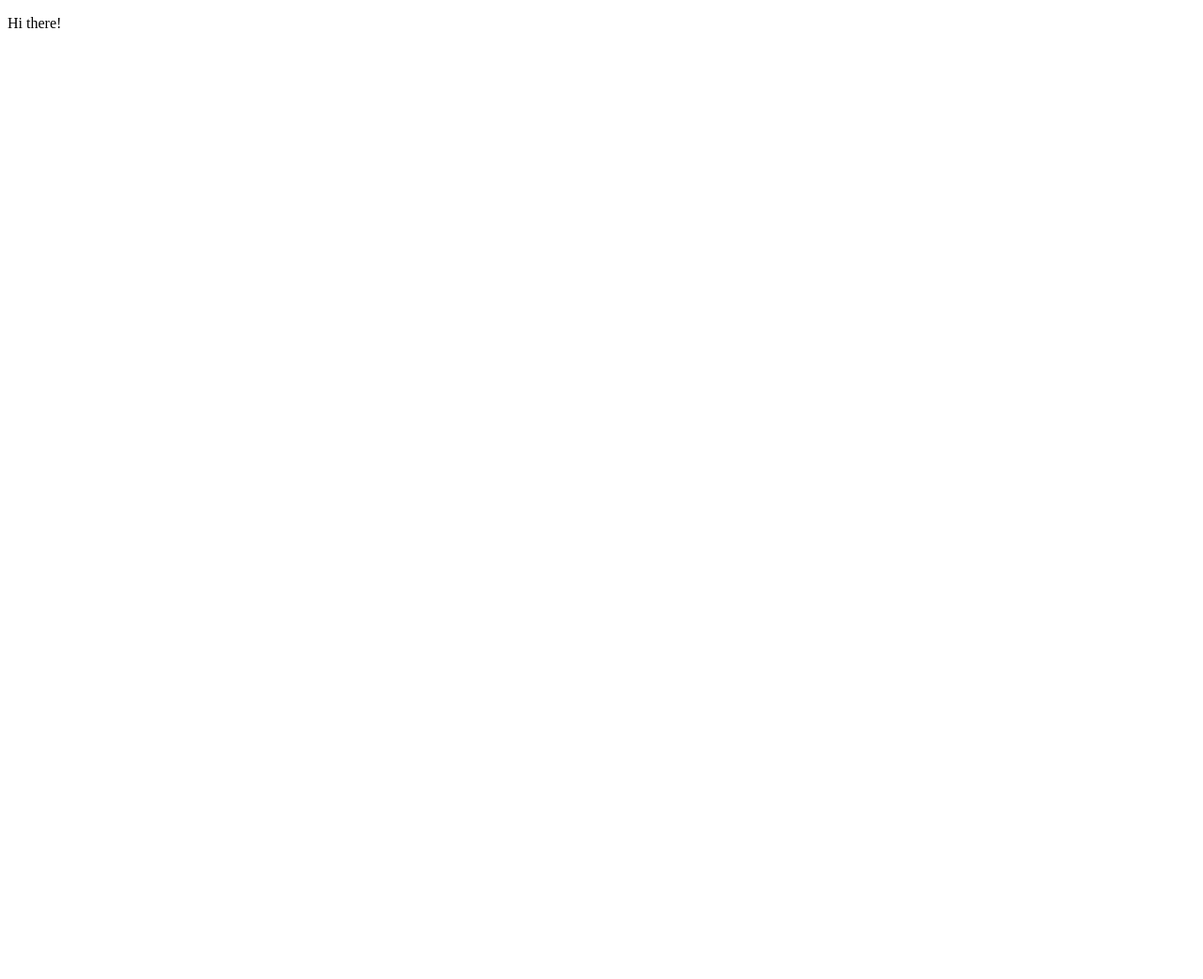
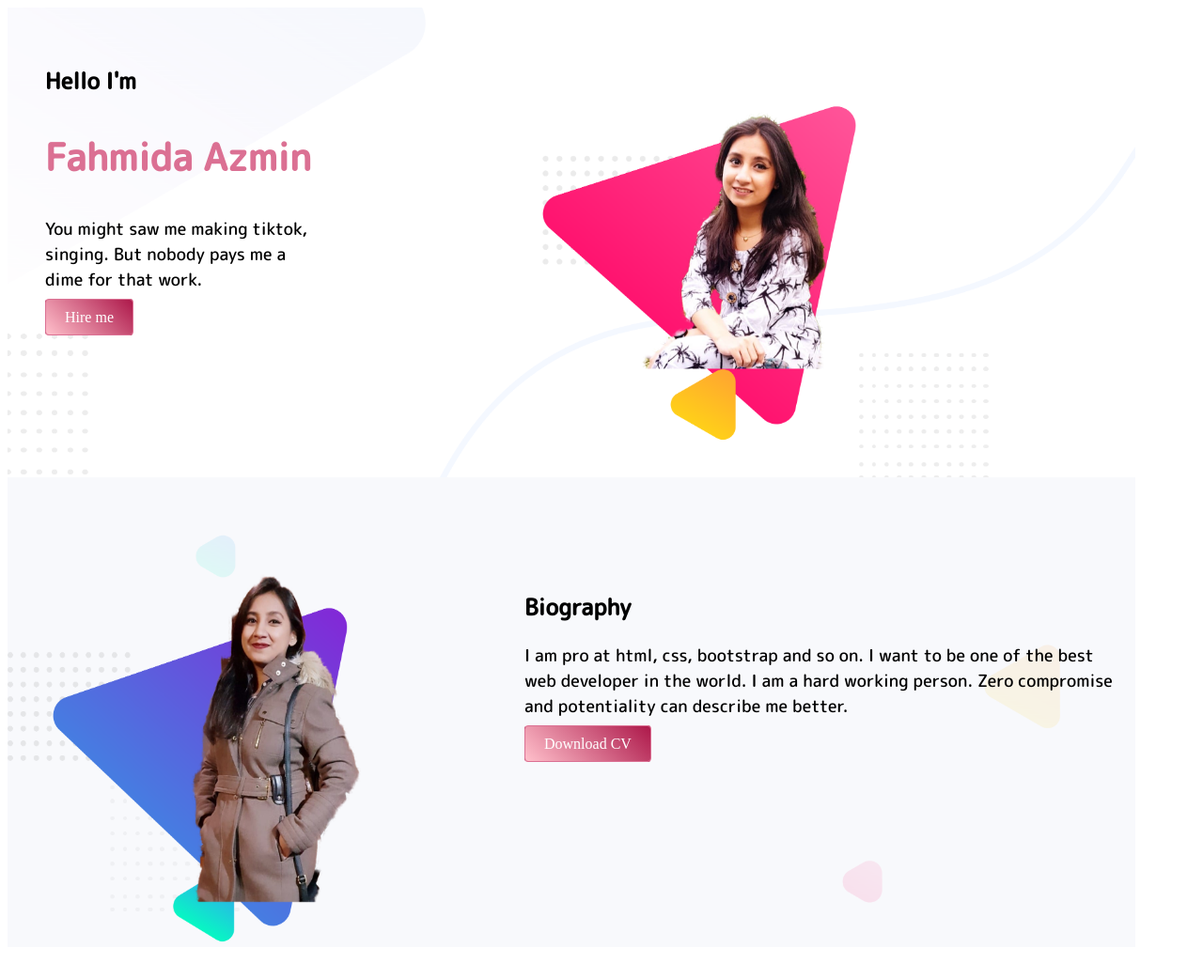
Before and after one commit to FahmidaAz/Personal-website, a plain HTML site: page index.html in a window 1280 px wide. Shown: the whole page at 94% size. Before the commit the page ends 800 px from the top, so only its background shows below. Drawn offline with Linux system fonts and the light colour scheme; a web font is replaced by a local one.

Commit message:
adding first and second part

```diff
--- a/index.html
+++ b/index.html
@@ -1,11 +1,33 @@
 <!DOCTYPE html>
 <html lang="en">
 <head>
-    <meta charset="UTF-8">
-    <meta name="viewport" content="width=device-width, initial-scale=1.0">
-    <title>Document</title>
+
+    <title>Azmin's Website</title>
+    <link href="https://fonts.googleapis.com/css2?family=EB+Garamond:ital,wght@0,500;0,600;1,500&family=Galada&family=M+PLUS+Rounded+1c:wght@500&display=swap" rel="stylesheet">
+    <link rel="stylesheet" type="text/css" href="style.css">
 </head>
 <body>
-    <p>Hi there!</p>
+    <section id="upper-section">
+        <div id="upper-part">
+            <h1>Hello I'm</h1>
+            <h1 class="name">Fahmida Azmin</h1>
+            <p class="intro-line">You might saw me making tiktok, singing. But nobody pays me a dime for that work.</p>
+            <a class="Button" href="">Hire me</a>
+        </div>
+            <div id="upper-part">
+                <img class="pro-Pic" src="images/personalProPic.png">
+
+            </div>
+    </section>
+    <section id="lower-section">
+        <div  id="lower-part">
+         <img class="pro-Pic-2" src="images/propic2.png">
+        </div>
+        <div class="lower-innerline" id="lower-part">
+            <h1>Biography</h1>
+            <p class="intro-line">I am pro at html, css, bootstrap and so on. I want to be one of the best web developer in the world. I am a hard working person. Zero compromise and potentiality can describe me better.</p>
+            <a  class="Button"href="">Download CV</a>
+        </div>
+    </section>
 </body>
 </html>
--- a/style.css
+++ b/style.css
@@ -0,0 +1,77 @@
+#upper-section{
+    width:1200px;
+    height: 500px;
+    margin:0px;
+    background-image: url("images/header-bg.png");
+    background-size:1200px;
+    background-position:center ;
+    background-repeat: no-repeat;
+}
+
+#upper-part{
+    width:300px;
+   float: left;
+    margin: 40px 40px;
+
+
+}
+h1{
+    font-family:'M PLUS Rounded 1c', sans-serif;
+}
+.name{
+    font-size:40px;
+    font-weight: bold;
+    color: palevioletred;
+}
+.intro-line{
+    font-family:'M PLUS Rounded 1c', sans-serif;;
+    font-size: 18px;
+    padding-right: 20px;
+}
+.pro-Pic{
+   width:500px;
+   height: 500px;
+   margin-left:100px;
+   position: relative;
+   top:-70px;
+   left:30px;
+}
+.Button{
+    text-decoration: none;
+    border: 1px solid palevioletred;
+    padding:10px 20px;
+    border-radius: 4px;
+    background-image: linear-gradient(45deg, pink, rgb(173, 24, 74));
+    color:white;
+}
+.pro-Pic-2{
+    width:500px;
+    height: 500px;
+    float: left;
+    position: relative;
+    top:-80px;
+    padding-right: 50px;
+
+
+}
+#lower-section{
+    width:1200px;
+    height: 500px;
+    margin:0px;
+    background-size:1200px;
+    background-position:center ;
+    background-repeat: no-repeat;
+    background-image: url("images/biography-bg.png");
+    background-position: center;
+}
+.lower-part{
+    width: 300px;
+    float:left;
+    margin:40px 40px;
+    text-align:justify;
+    margin-left: 80px;
+
+}
+.lower-innerline{
+    padding-top: 100px;
+}
```
Also changed, not shown: images/biography-bg.png (added), images/header-bg.png (added), 2 other files.
